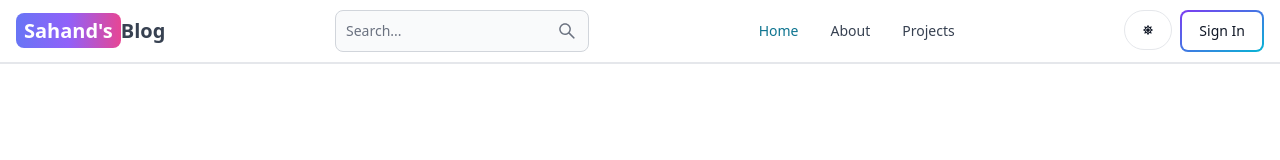
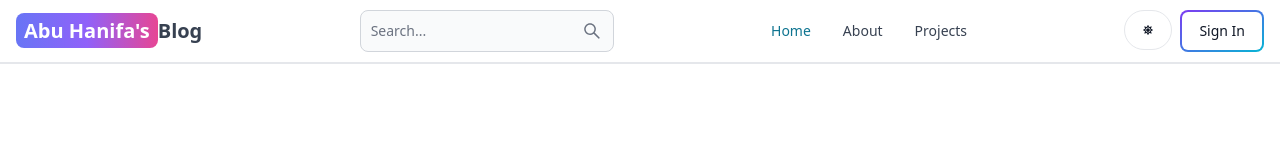
Before and after one commit to Neoibnqayyimrx/mern-blog, a React (Vite) app in the folder client/: page / in a window 1280 px wide. Shown: the top 160 px of the page. Built offline with nearby package versions, Linux system fonts and the light colour scheme; no server answers.

Commit message:
update header

```diff
--- a/client/src/components/Header.jsx
+++ b/client/src/components/Header.jsx
@@ -55,7 +55,7 @@ export default function Header() {
         className='self-center whitespace-nowrap text-sm sm:text-xl font-semibold dark:text-white'
       >
         <span className='px-2 py-1 bg-gradient-to-r from-indigo-500 via-purple-500 to-pink-500 rounded-lg text-white'>
-          Sahand's
+          Abu Hanifa's
         </span>
         Blog
       </Link>
```
